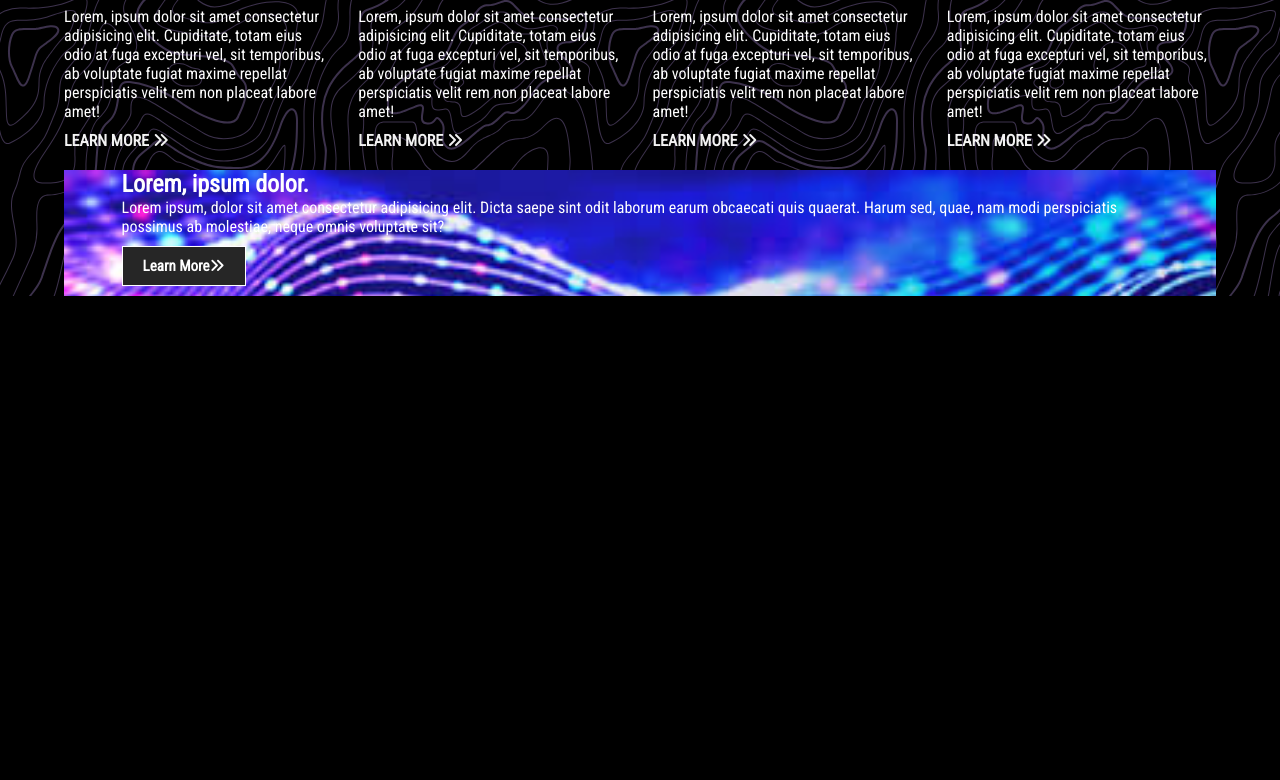
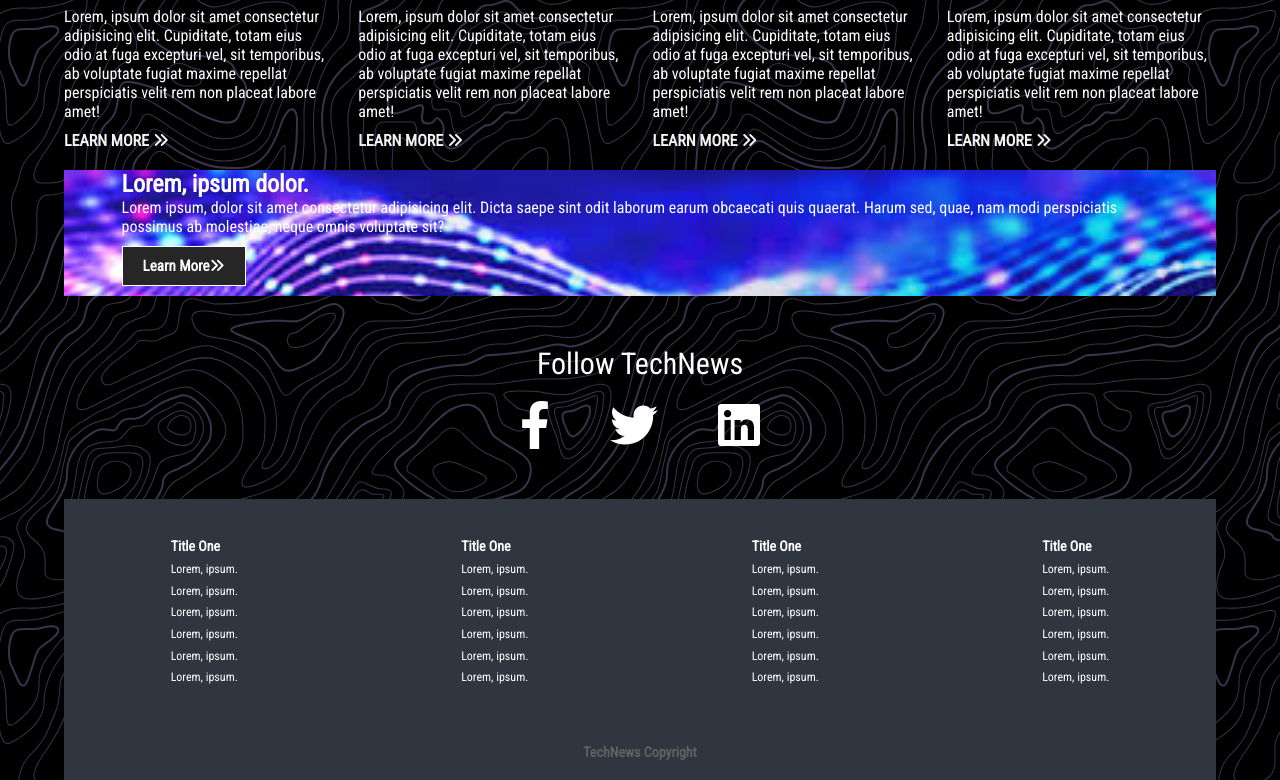
Before and after one commit to Mmalonn/html-css-javascript, a plain HTML site: page index.html in a window 1280 px wide. Shown: the part 1624-2404 px from the top of the page. Before the commit the page ends 1920 px from the top, so only its background shows below. Drawn offline with Linux system fonts and the light colour scheme.

Commit message:
agregada tarjeta social, links al final y el footer

```diff
--- a/index.html
+++ b/index.html
@@ -113,6 +113,127 @@
                 <a href="#" class="btn">Learn More<i class="fas fa-angle-double-right"></i></a>
             </div>
         </section>
+        <section class="social">
+            <p>Follow TechNews</p>
+            <div class="links">
+                <a href="#">
+                    <i class="fab fa-facebook-f"></i>
+                </a>
+                <a href="#">
+                    <i class="fab fa-twitter"></i>
+                </a>
+                <a href="#">
+                    <i class="fab fa-linkedin"></i>
+                </a>
+            </div>
+        </section>
+        <div class="footer-links">
+            <div class="footer-container">
+                <ul>
+                    <li>
+                        <a href="#">
+                            <h3>Title One</h3>
+                        </a>
+                    </li>
+                    <li>
+                        <a href="#">Lorem, ipsum.</a>
+                    </li>
+                    <li>
+                        <a href="#">Lorem, ipsum.</a>
+                    </li>
+                    <li>
+                        <a href="#">Lorem, ipsum.</a>
+                    </li>
+                    <li>
+                        <a href="#">Lorem, ipsum.</a>
+                    </li>
+                    <li>
+                        <a href="#">Lorem, ipsum.</a>
+                    </li>
+                    <li>
+                        <a href="#">Lorem, ipsum.</a>
+                    </li>
+                </ul>
+                <ul>
+                    <li>
+                        <a href="#">
+                            <h3>Title One</h3>
+                        </a>
+                    </li>
+                    <li>
+                        <a href="#">Lorem, ipsum.</a>
+                    </li>
+                    <li>
+                        <a href="#">Lorem, ipsum.</a>
+                    </li>
+                    <li>
+                        <a href="#">Lorem, ipsum.</a>
+                    </li>
+                    <li>
+                        <a href="#">Lorem, ipsum.</a>
+                    </li>
+                    <li>
+                        <a href="#">Lorem, ipsum.</a>
+                    </li>
+                    <li>
+                        <a href="#">Lorem, ipsum.</a>
+                    </li>
+                </ul>
+                <ul>
+                    <li>
+                        <a href="#">
+                            <h3>Title One</h3>
+                        </a>
+                    </li>
+                    <li>
+                        <a href="#">Lorem, ipsum.</a>
+                    </li>
+                    <li>
+                        <a href="#">Lorem, ipsum.</a>
+                    </li>
+                    <li>
+                        <a href="#">Lorem, ipsum.</a>
+                    </li>
+                    <li>
+                        <a href="#">Lorem, ipsum.</a>
+                    </li>
+                    <li>
+                        <a href="#">Lorem, ipsum.</a>
+                    </li>
+                    <li>
+                        <a href="#">Lorem, ipsum.</a>
+                    </li>
+                </ul>
+                <ul>
+                    <li>
+                        <a href="#">
+                            <h3>Title One</h3>
+                        </a>
+                    </li>
+                    <li>
+                        <a href="#">Lorem, ipsum.</a>
+                    </li>
+                    <li>
+                        <a href="#">Lorem, ipsum.</a>
+                    </li>
+                    <li>
+                        <a href="#">Lorem, ipsum.</a>
+                    </li>
+                    <li>
+                        <a href="#">Lorem, ipsum.</a>
+                    </li>
+                    <li>
+                        <a href="#">Lorem, ipsum.</a>
+                    </li>
+                    <li>
+                        <a href="#">Lorem, ipsum.</a>
+                    </li>
+                </ul>
+            </div>
+        </div>
+        <footer class="footer">
+            <h3>TechNews Copyright</h3>
+        </footer>
     </div>
 </body>
 </html>
```
Also changed, not shown: styles.css.
